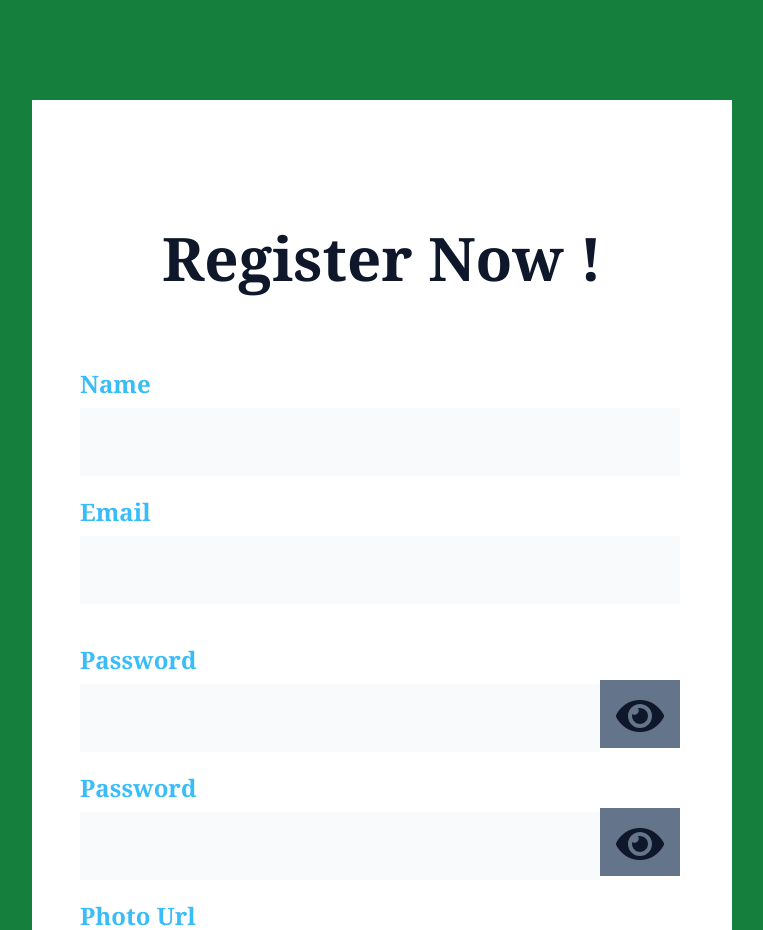
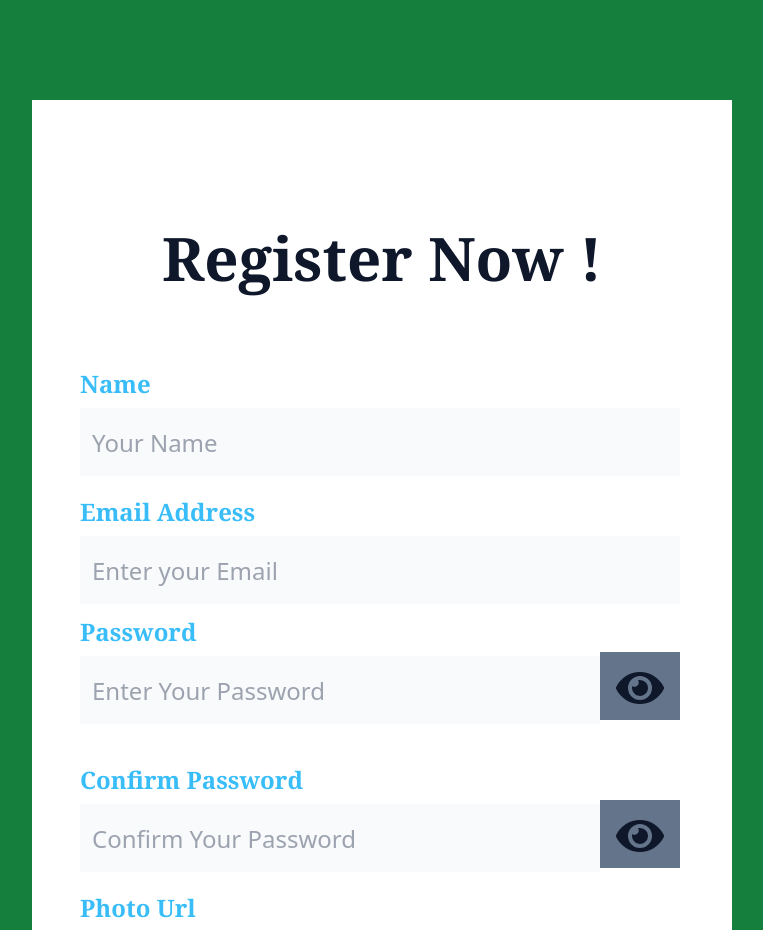
Before and after one commit to protapsaha1/kids-toys-paradise, a React (Vite) app: page /registration in a window 1280 px wide. Shown: the top 930 px of the page, without its empty margins (258-1021 px from the left). Built offline with nearby package versions, Linux system fonts and the light colour scheme.

Commit message:
create error 404 page

```diff
--- a/src/components/Pages/Authentication/Login/Login.css
+++ /dev/null
@@ -1,3 +0,0 @@
-.ema-login-bg {
-    background: url('../../../../assets/image/loginbg.jpg');
-}
--- a/src/components/Pages/Authentication/Login/Login.jsx
+++ b/src/components/Pages/Authentication/Login/Login.jsx
@@ -1,11 +1,13 @@
 import { FaEyeSlash, FaEye } from "react-icons/fa";
-import './Login.css';
 import { useState } from "react";
 import { Link } from "react-router-dom";
+import SocialLogin from "../SocialLogin/SocialLogin";
 
 
 const Login = () => {
     const [show, setShow] = useState(false);
+    // TODO GET INPUT VALUE
+
     return (
         <div className=' bg-green-700 py-[100px]'>
             <div className='w-[700px] h-[1000px] bg-white mx-auto py-32 px-12'>
@@ -13,10 +15,10 @@ const Login = () => {
                 <form>
                     <div className='mb-3 mt-20'>
                         <label>
-                            <span className='text-2xl font-serif font-bold text-sky-400 mb-1'>Email</span>
+                            <span className='text-2xl font-serif font-bold text-sky-400 mb-1'>Email Address</span>
                         </label>
                         <br />
-                        <input type="email" className='h-[68px] w-[600px] text-2xl text-black bg-slate-50 ps-3 border-b-red-500' name="email" id="" />
+                        <input type="email" className='h-[68px] w-[600px] text-2xl text-black bg-slate-50 ps-3 border-b-red-500' placeholder="Enter Your Email" name="email" id="" />
                     </div>
                     <div>
                         <label>
@@ -24,7 +26,7 @@ const Login = () => {
                         </label>
                         <br />
                         <label className="flex items-center">
-                            <input type={show ? "text" : "password"} className='h-[68px] w-[520px] text-2xl text-black bg-slate-50 ps-3' name="email" id="" />
+                            <input type={show ? "text" : "password"} className='h-[68px] w-[520px] text-2xl text-black bg-slate-50 ps-3' placeholder="Enter Your Password" name="email" id="" />
                             <span className="bg-slate-500 h-[68px] px-4 py-3 w-20" onClick={() => setShow(!show)}>
                                 {
                                     show ? <FaEyeSlash className="w-12 h-12 text-slate-900" /> : <FaEye className="w-12 h-12 text-slate-900" />
@@ -37,14 +39,7 @@ const Login = () => {
                 <div>
                     <h3 className="text-xl font-serif uppercase font-semibold text-green-400 p-5 text-center">New in emagraphy ? <Link className="hover:text-rose-500" to="/registration">Create to account </Link> to make emagraphy member</h3>
                     <hr className="h-1 bg-slate-200 mt-24" />
-                    <button className="flex items-center text-3xl font-serif font-bold text-center my-16 mx-auto">
-                        <span className="text-6xl text-red-600">G</span>
-                        <span className="text-5xl text-green-600">o</span>
-                        <span className="text-6xl text-yellow-500">o</span>
-                        <span className="text-5xl text-sky-600">g</span>
-                        <span className="text-6xl text-red-600">l</span>
-                        <span className="text-5xl text-green-600">e</span>
-                    </button>
+                    <SocialLogin />
                 </div>
             </div>
         </div>
--- a/src/components/Pages/Authentication/SignUp/SignUp.jsx
+++ b/src/components/Pages/Authentication/SignUp/SignUp.jsx
@@ -1,15 +1,16 @@
 import { useState } from "react";
 import { FaEye, FaEyeSlash } from "react-icons/fa";
 import { Link } from "react-router-dom";
+import SocialLogin from "../SocialLogin/SocialLogin";
 
 const SignUp = () => {
     const [show, setShow] = useState(false);
 
-
+// TODO GET INPUT VALUE
 
     return (
         <div className=' bg-green-700 py-[100px]'>
-            <div className='w-[700px] h-[2000px] bg-white mx-auto py-32 px-12'>
+            <div className='w-[700px] h-[1400px] bg-white mx-auto py-32 px-12'>
                 <h1 className="text-6xl text-slate-900 font-serif font-bold text-center">Register Now !</h1>
                 <form>
                     <div className='mb-3 mt-20'>
@@ -17,22 +18,22 @@ const SignUp = () => {
                             <span className='text-2xl font-serif font-bold text-sky-400 mb-1'>Name</span>
                         </label>
                         <br />
-                        <input type="email" className='h-[68px] w-[600px] text-2xl text-black bg-slate-50 ps-3 border-b-red-500 mt-2' name="email" id="" />
+                        <input type="email" className='h-[68px] w-[600px] text-2xl text-black bg-slate-50 ps-3 border-b-red-500 mt-2' placeholder="Your Name" name="email" id="" />
                     </div>
                     <div className='mb-3 mt-5'>
                         <label>
-                            <span className='text-2xl font-serif font-bold text-sky-400 mb-1'>Email</span>
+                            <span className='text-2xl font-serif font-bold text-sky-400 mb-1'>Email Address</span>
                         </label>
                         <br />
-                        <input type="email" className='h-[68px] w-[600px] text-2xl text-black bg-slate-50 ps-3 border-b-red-500 mt-2' name="email" id="" />
+                        <input type="email" className='h-[68px] w-[600px] text-2xl text-black bg-slate-50 ps-3 border-b-red-500 mt-2' placeholder="Enter your Email" name="email" id="" />
                     </div>
-                    <div className='mb-3 mt-10'>
+                    <div className=''>
                         <label>
                             <span className='text-2xl font-serif font-bold text-sky-400 mb-1'>Password</span>
                         </label>
                         <br />
                         <label className="flex items-center">
-                            <input type={show ? "text" : "password"} className='h-[68px] w-[520px] text-2xl text-black bg-slate-50 ps-3  mt-2' name="email" id="" />
+                            <input type={show ? "text" : "password"} className='h-[68px] w-[520px] text-2xl text-black bg-slate-50 ps-3  mt-2' placeholder="Enter Your Password" name="email" id="" />
                             <span className="bg-slate-500 h-[68px] px-4 py-3 w-20" onClick={() => setShow(!show)}>
                                 {
                                     show ? <FaEyeSlash className="w-12 h-12 text-slate-900" /> : <FaEye className="w-12 h-12 text-slate-900" />
@@ -40,13 +41,13 @@ const SignUp = () => {
                             </span>
                         </label>
                     </div>
-                    <div className='mb-3 mt-5'>
+                    <div className='mb-3 mt-10'>
                         <label>
-                            <span className='text-2xl font-serif font-bold text-sky-400 mb-1'>Password</span>
+                            <span className='text-2xl font-serif font-bold text-sky-400 mb-1'>Confirm Password</span>
                         </label>
                         <br />
                         <label className="flex items-center">
-                            <input type={show ? "text" : "password"} className='h-[68px] w-[520px] text-2xl text-black bg-slate-50 ps-3 mt-2' name="email" id="" />
+                            <input type={show ? "text" : "password"} className='h-[68px] w-[520px] text-2xl text-black bg-slate-50 ps-3 mt-2' placeholder="Confirm Your Password" name="conPassword" id="" required />
                             <span className="bg-slate-500 h-[68px] px-4 py-3 w-20" onClick={() => setShow(!show)}>
                                 {
                                     show ? <FaEyeSlash className="w-12 h-12 text-slate-900" /> : <FaEye className="w-12 h-12 text-slate-900" />
@@ -66,14 +67,7 @@ const SignUp = () => {
                 <div>
                     <h3 className="text-xl font-serif uppercase font-semibold text-green-400 p-5 text-center">Have account in emagraphy ? <Link className="hover:text-rose-500" to="/login">Login</Link></h3>
                     <hr className="h-1 bg-slate-200 mt-24" />
-                    <button className="flex items-center text-3xl font-serif font-bold text-center my-16 mx-auto">
-                        <span className="text-6xl text-red-600">G</span>
-                        <span className="text-5xl text-green-600">o</span>
-                        <span className="text-6xl text-yellow-500">o</span>
-                        <span className="text-5xl text-sky-600">g</span>
-                        <span className="text-6xl text-red-600">l</span>
-                        <span className="text-5xl text-green-600">e</span>
-                    </button>
+                    <SocialLogin />
                 </div>
             </div>
         </div>
--- /dev/null
+++ b/src/components/Pages/Authentication/SocialLogin/SocialLogin.jsx
@@ -0,0 +1,17 @@
+
+const SocialLogin = () => {
+    return (
+        <>
+            <button className="flex items-center text-3xl font-serif font-bold text-center my-16 mx-auto">
+                <span className="text-6xl text-red-600">G</span>
+                <span className="text-5xl text-green-600">o</span>
+                <span className="text-6xl text-yellow-500">o</span>
+                <span className="text-5xl text-sky-600">g</span>
+                <span className="text-6xl text-red-600">l</span>
+                <span className="text-5xl text-green-600">e</span>
+            </button>
+        </>
+    );
+};
+
+export default SocialLogin;
--- a/src/components/Pages/OopsError/OopsErrorPage.jsx
+++ b/src/components/Pages/OopsError/OopsErrorPage.jsx
@@ -1,8 +1,17 @@
+import err from '../../../assets/image/error.gif';
+
 
 const OopsErrorPage = () => {
+    const handleBack = () => {
+        history.back()
+    }
     return (
-        <div>
-            <h1 className="text-6xl">erroror </h1>
+        <div className='mx-auto'>
+            <img className='mx-auto my-20' src={err} alt="" />
+            <div className='flex justify-center items-center'>
+                <h1 className="text-6xl text-center">You can access invalid path</h1>
+                <button className='text-sky-600 text-2xl ms-5 hover:underline font-bold' onClick={handleBack}>Go Back</button>
+            </div>
         </div>
     );
 };
```
Also changed, not shown: src/assets/image/error.gif (added).
